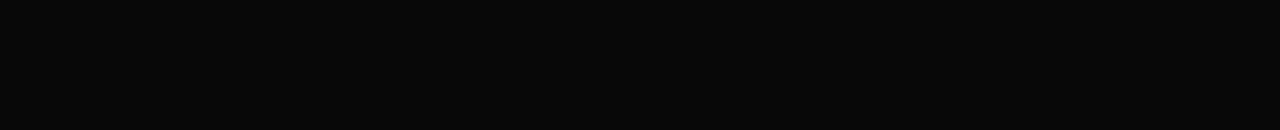
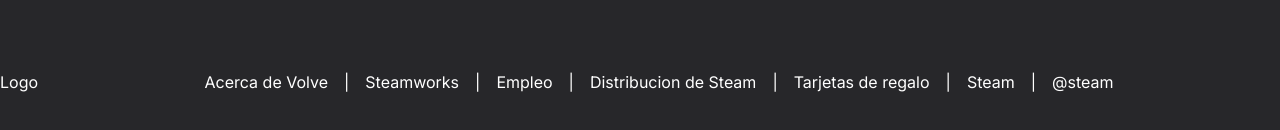
Before and after one commit to facundofernanddez/devlights-challenge, a Next.js app: page / in a window 1280 px wide. Shown: the part 6640-6770 px from the top of the page. Before the commit the page ends 6590 px from the top, so only its background shows below. Built offline with nearby package versions, Linux system fonts and the light colour scheme.

Commit message:
add margin into individuals components

```diff
--- a/src/app/layout.tsx
+++ b/src/app/layout.tsx
@@ -2,6 +2,7 @@
 import "./globals.css";
 import type { Metadata } from "next";
 import { Inter } from "next/font/google";
+import Footer from "@/components/Footer";
 
 const inter = Inter({ subsets: ["latin"] });
 
@@ -21,10 +22,13 @@
       suppressHydrationWarning
     >
       <body
-        className={`${inter.className} bg-[#090908] text-white h-full max-w-full mx-44`}
+        className={`${inter.className} bg-[#090908] text-white h-full max-w-full`}
       >
         <Navbar />
+
         {children}
+
+        <Footer />
       </body>
     </html>
   );
--- a/src/components/DealCards.tsx
+++ b/src/components/DealCards.tsx
@@ -1325,7 +1325,7 @@
 
 export default function DealCards() {
   return (
-    <div className="grid grid-cols-3 gap-4">
+    <div className="grid grid-cols-3 gap-4 mx-44">
       {jsonArray.map((deal, index) => {
         return (
           <div
--- a/src/components/Navbar.tsx
+++ b/src/components/Navbar.tsx
@@ -2,7 +2,7 @@
 
 export default function Navbar() {
   return (
-    <nav className="max-w-full flex justify-between gap-20 py-10 mx-auto items-center">
+    <nav className="max-w-full flex justify-between gap-20 py-10 items-center mx-44">
       <div>Logo</div>
 
       <div className="flex gap-20">
```
